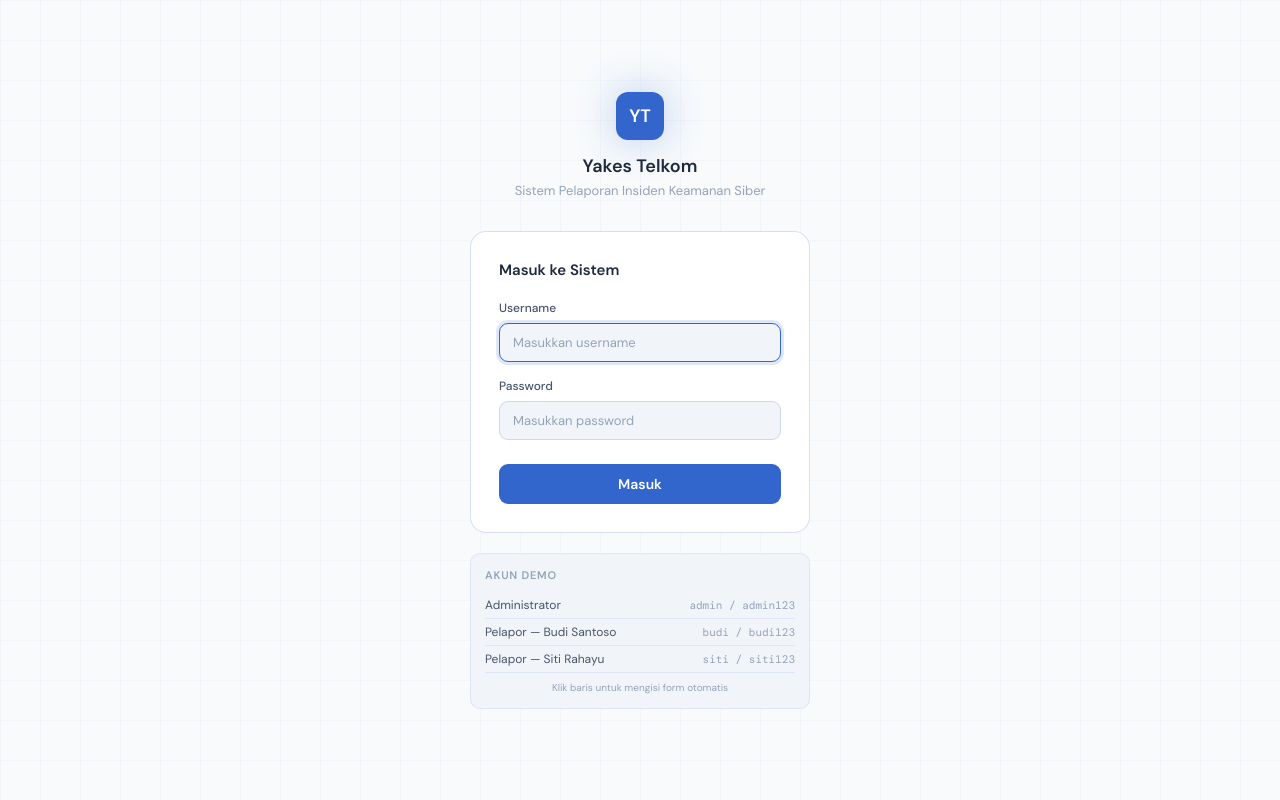
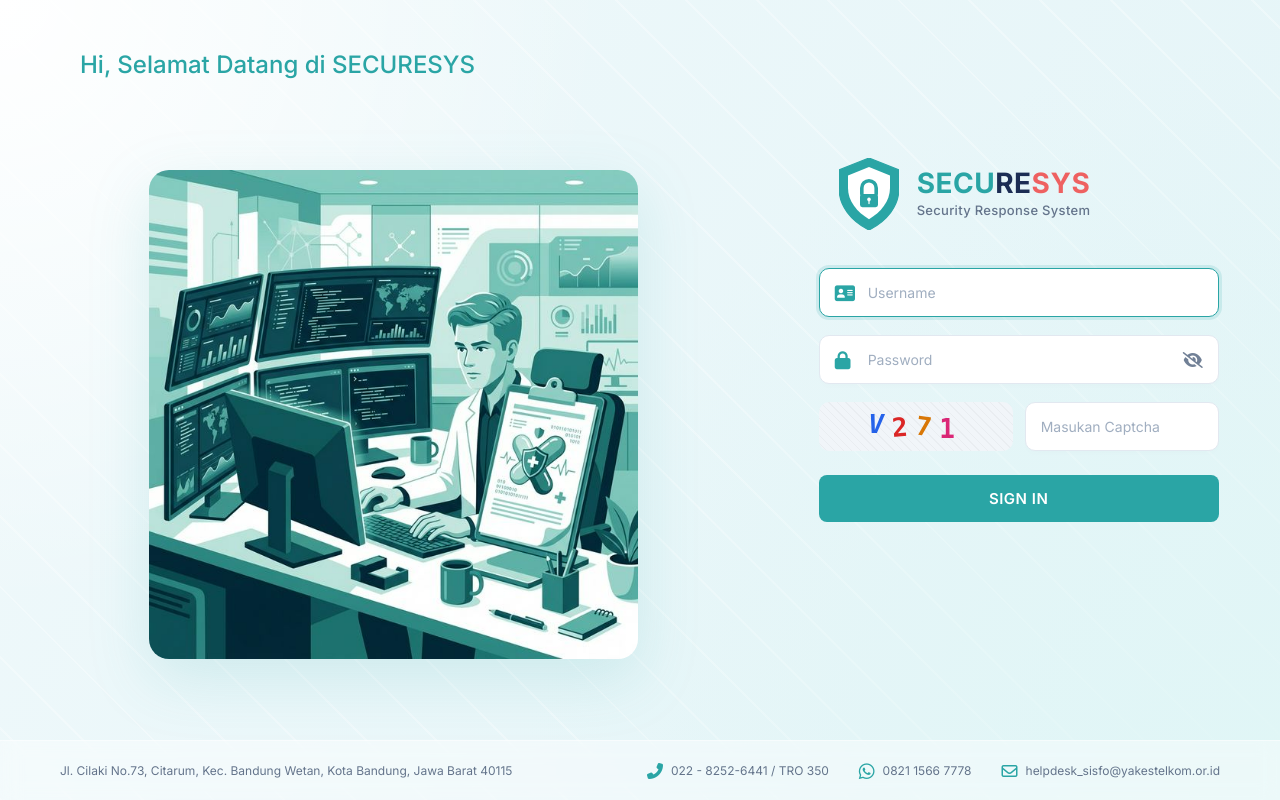
Before and after one commit to EnjeliEnjeli/yakes_insiden, a Flask app: page / in a window 1280 px wide. Run offline with Flask 3, Linux system fonts and the light colour scheme.

Commit message:
change fitur login

```diff
--- a/yakes_insiden/app.py
+++ b/yakes_insiden/app.py
@@ -150,7 +150,6 @@ def login():
 def logout():
     """Logout: clear session"""
     session.clear()
-    flash('Anda telah logout.', 'info')
     return redirect(url_for('login'))
 
 
--- a/yakes_insiden/templates/login.html
+++ b/yakes_insiden/templates/login.html
@@ -3,149 +3,384 @@
 <head>
   <meta charset="UTF-8">
   <meta name="viewport" content="width=device-width, initial-scale=1.0">
-  <title>Login — Sistem Insiden Siber Yakes Telkom</title>
+  <title>Login — SECURESYS</title>
   <link rel="preconnect" href="https://fonts.googleapis.com">
-  <link href="https://fonts.googleapis.com/css2?family=DM+Sans:wght@300;400;500;600&family=DM+Mono:wght@400;500&display=swap" rel="stylesheet">
+  <link href="https://fonts.googleapis.com/css2?family=Inter:wght@300;400;500;600;700&display=swap" rel="stylesheet">
+  <link rel="stylesheet" href="https://cdnjs.cloudflare.com/ajax/libs/font-awesome/6.4.0/css/all.min.css">
   <style>
+    :root {
+      --teal: #2AA5A5;
+      --teal-hover: #228b8b;
+      --dark-blue: #1C2D54;
+      --coral: #EE6161;
+      --bg-color: #EEF8FA;
+      --text: #4a5568;
+      --border: #e2e8f0;
+      --font: 'Inter', sans-serif;
+    }
     *, *::before, *::after { box-sizing: border-box; margin: 0; padding: 0; }
-    :root {
-      --bg: #f8fafc; --bg2: #ffffff; --bg3: #f1f5f9;
-      --border: rgba(51,102,204,0.1); --border2: rgba(51,102,204,0.2);
-      --text: #1e293b; --text2: #475569; --text3: #94a3b8;
-      --accent: #3366cc; --accent2: #2952a3;
-      --red: #dc2626; --red-bg: rgba(220,38,38,0.1);
-      --font: 'DM Sans', sans-serif;
+    body {
+      font-family: var(--font);
+      background-color: var(--bg-color);
+      color: var(--text);
+      min-height: 100vh;
+      overflow: hidden;
+      position: relative;
     }
-    body {
-      font-family: var(--font); background: var(--bg); color: var(--text);
-      min-height: 100vh; display: flex; align-items: center; justify-content: center;
+
+    /* Decorative Background Waves */
+    .bg-waves {
+      position: absolute; width: 100%; height: 100%; top: 0; left: 0; z-index: -1;
+      background:
+        radial-gradient(circle at 0% 0%, #ffffff 0%, transparent 40%),
+        radial-gradient(circle at 100% 100%, #e0f6f6 0%, transparent 50%),
+        repeating-linear-gradient(45deg, rgba(255,255,255,0.3) 0px, rgba(255,255,255,0.3) 2px, transparent 2px, transparent 50px),
+        linear-gradient(120deg, #F0F9FB 0%, #E3F4F7 100%);
     }
-    /* Subtle grid bg */
-    body::before {
-      content: ''; position: fixed; inset: 0; z-index: 0;
-      background-image:
-        linear-gradient(rgba(51,102,204,0.03) 1px, transparent 1px),
-        linear-gradient(90deg, rgba(51,102,204,0.03) 1px, transparent 1px);
-      background-size: 40px 40px;
+
+    .container {
+      display: flex; width: 100vw; height: calc(100vh - 60px);
     }
-    .container { position: relative; z-index: 1; width: 100%; max-width: 380px; padding: 20px; }
 
-    .brand { text-align: center; margin-bottom: 32px; }
-    .brand-mark {
-      display: inline-flex; align-items: center; justify-content: center;
-      width: 48px; height: 48px; border-radius: 12px;
-      background: var(--accent); color: #fff; font-size: 18px; font-weight: 700;
-      margin-bottom: 14px; box-shadow: 0 0 40px rgba(51,102,204,0.3);
+    .left-panel {
+      flex: 1.2;
+      display: flex;
+      flex-direction: column;
+      padding: 50px 50px 20px 80px;
+      position: relative;
     }
-    .brand h1 { font-size: 18px; font-weight: 600; color: var(--text); }
-    .brand p  { font-size: 13px; color: var(--text3); margin-top: 4px; }
 
-    .login-card {
-      background: var(--bg2); border: 1px solid var(--border2);
-      border-radius: 16px; padding: 28px;
+    .welcome-text {
+      color: var(--teal);
+      font-size: 24px;
+      font-weight: 500;
+      margin-bottom: 30px;
     }
-    .card-title { font-size: 15px; font-weight: 600; margin-bottom: 20px; color: var(--text); }
 
-    .form-group { margin-bottom: 16px; }
-    .form-label { display: block; font-size: 12px; font-weight: 500; color: var(--text2); margin-bottom: 7px; }
+    .illustration {
+      flex: 1;
+      display: flex;
+      align-items: center;
+      justify-content: center;
+    }
+    .illustration img {
+      max-width: 80%;
+      max-height: 80%;
+      object-fit: contain;
+      /* Add a subtle drop shadow to illustration */
+      filter: drop-shadow(0 20px 30px rgba(42, 165, 165, 0.15));
+      border-radius: 20px;
+    }
+
+    .right-panel {
+      flex: 1;
+      display: flex;
+      align-items: center;
+      justify-content: center;
+      flex-direction: column;
+    }
+
+    .form-wrapper {
+      width: 100%;
+      max-width: 440px;
+      padding: 20px;
+      margin-top: -60px;
+    }
+
+    /* Logo CSS */
+    .logo-container {
+      display: flex;
+      flex-direction: row;
+      align-items: center;
+      justify-content: flex-start;
+      margin-bottom: 40px;
+      padding-left: 20px;
+    }
+
+    .shield-icon {
+      width: 60px;
+      height: 70px;
+      margin-right: 18px;
+      position: relative;
+    }
+
+    .logo-text-group {
+      display: flex;
+      flex-direction: column;
+      justify-content: center;
+    }
+
+    .logo-main-text {
+      font-size: 28px;
+      font-weight: 700;
+      letter-spacing: 0.5px;
+      line-height: 1.1;
+    }
+
+    .logo-sub-text {
+      font-size: 13px;
+      color: #64748b;
+      font-weight: 500;
+      margin-top: 4px;
+      letter-spacing: 0.3px;
+    }
+
+    /* Form Styles */
+    .form-group {
+      margin-bottom: 18px;
+      position: relative;
+    }
+
+    .input-icon {
+      position: absolute;
+      left: 16px;
+      top: 50%;
+      transform: translateY(-50%);
+      color: var(--teal);
+      font-size: 18px;
+      pointer-events: none;
+    }
+
     .form-control {
-      width: 100%; padding: 10px 13px;
-      background: var(--bg3); border: 1px solid var(--border2);
-      border-radius: 9px; color: var(--text); font-size: 13px;
-      font-family: var(--font); outline: none;
-      transition: border-color 0.18s, box-shadow 0.18s;
+      width: 100%;
+      padding: 15px 15px 15px 48px;
+      background: #ffffff;
+      border: 1px solid var(--border);
+      border-radius: 10px;
+      color: #1e293b;
+      font-size: 14px;
+      font-family: var(--font);
+      outline: none;
+      transition: all 0.2s;
+      box-shadow: 0 4px 6px -1px rgba(0,0,0,0.01);
     }
-    .form-control:focus { border-color: var(--accent); box-shadow: 0 0 0 3px rgba(51,102,204,0.15); }
-    .form-control::placeholder { color: var(--text3); }
+    .form-control:focus {
+      border-color: var(--teal);
+      box-shadow: 0 0 0 3px rgba(42, 165, 165, 0.15);
+    }
+    .form-control::placeholder {
+      color: #a0aec0;
+      font-weight: 400;
+    }
 
-    .btn-login {
-      width: 100%; padding: 11px; border-radius: 9px;
-      background: var(--accent); color: #fff; font-size: 14px; font-weight: 600;
-      border: none; cursor: pointer; font-family: var(--font);
-      transition: background 0.18s, transform 0.1s;
-      margin-top: 8px;
+    .toggle-pw {
+      position: absolute;
+      right: 16px;
+      top: 50%;
+      transform: translateY(-50%);
+      color: #718096;
+      cursor: pointer;
+      font-size: 16px;
     }
-    .btn-login:hover { background: var(--accent2); }
-    .btn-login:active { transform: scale(0.98); }
+
+    .captcha-row {
+      display: flex;
+      gap: 12px;
+      margin-bottom: 24px;
+    }
+
+    .captcha-display {
+      flex: 1;
+      background: #F1F5F9;
+      border-radius: 10px;
+      display: flex;
+      align-items: center;
+      justify-content: center;
+      font-family: monospace;
+      font-size: 26px;
+      font-weight: bold;
+      letter-spacing: 8px;
+      user-select: none;
+      overflow: hidden;
+      position: relative;
+    }
+    /* Simple scratch background for captcha */
+    .captcha-display::after {
+      content:''; position:absolute; top:0; left:0; right:0; bottom:0;
+      background: repeating-linear-gradient(45deg, transparent, transparent 5px, rgba(0,0,0,0.03) 5px, rgba(0,0,0,0.03) 6px);
+    }
+
+    .captcha-input {
+      flex: 1;
+    }
+    .captcha-input .form-control {
+      padding-left: 15px; /* No icon */
+    }
+
+    .btn-submit {
+      width: 100%;
+      padding: 14px;
+      background: var(--teal);
+      color: #fff;
+      font-size: 15px;
+      font-weight: 600;
+      border: none;
+      border-radius: 8px;
+      cursor: pointer;
+      font-family: var(--font);
+      transition: background 0.2s;
+      letter-spacing: 0.5px;
+    }
+    .btn-submit:hover {
+      background: var(--teal-hover);
+    }
 
     .alert-error {
-      background: var(--red-bg); color: var(--red);
-      border: 1px solid rgba(239,68,68,0.3);
-      border-radius: 8px; padding: 10px 13px;
-      font-size: 13px; margin-bottom: 16px;
+      background: #fef2f2;
+      color: #ef4444;
+      border: 1px solid #fca5a5;
+      padding: 12px;
+      border-radius: 8px;
+      margin-bottom: 20px;
+      font-size: 13px;
+      text-align: center;
     }
 
-    .demo-accounts {
-      margin-top: 20px; padding: 14px;
-      background: var(--bg3); border-radius: 10px;
-      border: 1px solid var(--border);
+    /* Footer */
+    .footer {
+      position: absolute;
+      bottom: 0; width: 100%; height: 60px;
+      display: flex; align-items: center; justify-content: space-between;
+      padding: 0 60px;
+      font-size: 12px; color: #64748b;
+      background: rgba(255,255,255,0.4);
+      backdrop-filter: blur(10px);
+      border-top: 1px solid rgba(255,255,255,0.5);
     }
-    .demo-title { font-size: 11px; color: var(--text3); font-weight: 600; text-transform: uppercase; letter-spacing: 0.07em; margin-bottom: 10px; }
-    .demo-row {
-      display: flex; justify-content: space-between; align-items: center;
-      font-size: 12px; padding: 5px 0; border-bottom: 1px solid var(--border);
-      cursor: pointer;
+
+    .footer-left { display: flex; align-items: center; }
+    .footer-right { display: flex; align-items: center; gap: 30px; }
+    .footer-item { display: flex; align-items: center; gap: 8px; }
+    .footer-item i { color: var(--teal); font-size: 16px; }
+
+    @media (max-width: 992px) {
+      .container { flex-direction: column; height: auto; }
+      .left-panel { display: none; }
+      .right-panel { padding: 40px 20px; min-height: calc(100vh - 60px); }
+      .footer { padding: 0 20px; flex-direction: column; justify-content: center; gap: 10px; height: auto; padding-top: 15px; padding-bottom: 15px; }
+      .footer-right { gap: 15px; flex-wrap: wrap; justify-content: center; }
     }
-    .demo-row:last-child { border-bottom: none; }
-    .demo-row:hover .demo-cred { color: var(--accent); }
-    .demo-role { color: var(--text2); }
-    .demo-cred { font-family: 'DM Mono', monospace; color: var(--text3); font-size: 11px; transition: color 0.15s; }
-    .demo-hint { font-size: 10px; color: var(--text3); margin-top: 8px; text-align: center; }
-
-    @keyframes fadeIn { from { opacity: 0; transform: translateY(16px); } to { opacity: 1; transform: translateY(0); } }
-    .container { animation: fadeIn 0.4s ease; }
   </style>
 </head>
 <body>
+
+<div class="bg-waves"></div>
+
 <div class="container">
-  <div class="brand">
-    <div class="brand-mark">YT</div>
-    <h1>Yakes Telkom</h1>
-    <p>Sistem Pelaporan Insiden Keamanan Siber</p>
+  <div class="left-panel">
+    <div class="welcome-text">Hi, Selamat Datang di SECURESYS</div>
+    <div class="illustration">
+      <img src="{{ url_for('static', filename='img/illustration.png') }}" alt="SOC Dashboard Analyst">
+    </div>
   </div>
 
-  <div class="login-card">
-    <div class="card-title">Masuk ke Sistem</div>
+  <div class="right-panel">
+    <div class="form-wrapper">
+
+      <!-- Shield Logo Custom SVG -->
+      <div class="logo-container">
+        <div class="shield-icon">
+          <svg viewBox="0 0 100 120" fill="none" xmlns="http://www.w3.org/2000/svg">
+            <!-- Shield Background -->
+            <path d="M50 0L0 20V50C0 80 20 105 50 120C80 105 100 80 100 50V20L50 0Z" fill="var(--teal)" stroke="var(--teal)" stroke-width="2"/>
+            <!-- Inner White Cutout -->
+            <path d="M50 15L15 29V50C15 72 30 90 50 102C70 90 85 72 85 50V29L50 15Z" fill="white"/>
+            <!-- Padlock -->
+            <rect x="35" y="60" width="30" height="22" rx="4" fill="var(--teal)"/>
+            <path d="M38 60V50C38 43 43.5 38 50 38C56.5 38 62 43 62 50V60" stroke="var(--teal)" stroke-width="6" stroke-linecap="round"/>
+            <circle cx="50" cy="69" r="3" fill="white"/>
+            <path d="M50 72V76" stroke="white" stroke-width="2" stroke-linecap="round"/>
+          </svg>
+        </div>
+        <div class="logo-text-group">
+          <div class="logo-main-text">
+            <span style="color: var(--teal)">SECU</span><span style="color: var(--dark-blue)">RE</span><span style="color: var(--coral)">SYS</span>
+          </div>
+          <div class="logo-sub-text">Security Response System</div>
+        </div>
+      </div>
 
       {% if error %}
-    <div class="alert-error">{{ error }}</div>
+      <div class="alert-error"><i class="fas fa-exclamation-circle mr-2"></i> {{ error }}</div>
       {% endif %}
 
-    <form method="POST">
+      <form method="POST" autocomplete="off">
         <div class="form-group">
-        <label class="form-label">Username</label>
-        <input type="text" name="username" class="form-control" placeholder="Masukkan username" required autofocus>
-      </div>
-      <div class="form-group">
-        <label class="form-label">Password</label>
-        <input type="password" name="password" class="form-control" placeholder="Masukkan password" required>
-      </div>
-      <button type="submit" class="btn-login">Masuk</button>
-    </form>
+          <i class="fas fa-address-card input-icon"></i>
+          <input type="text" name="username" class="form-control" placeholder="Username" autocomplete="off" required autofocus>
         </div>
 
-  <div class="demo-accounts">
-    <div class="demo-title">Akun Demo</div>
-    <div class="demo-row" onclick="fillLogin('admin','admin123')">
-      <span class="demo-role">Administrator</span>
-      <span class="demo-cred">admin / admin123</span>
+        <div class="form-group">
+          <i class="fas fa-lock input-icon"></i>
+          <input type="password" id="pw-input" name="password" class="form-control" placeholder="Password" autocomplete="new-password" required>
+          <i class="fas fa-eye-slash toggle-pw" id="pw-toggle"></i>
         </div>
-    <div class="demo-row" onclick="fillLogin('budi','budi123')">
-      <span class="demo-role">Pelapor — Budi Santoso</span>
-      <span class="demo-cred">budi / budi123</span>
+
+        <div class="captcha-row">
+          <div class="captcha-display">
+            <!-- Simulated CAPTCHA -->
+            <span style="color:#2563eb; font-style:italic; transform: translateY(-3px)">V</span>
+            <span style="color:#dc2626; transform: rotate(-5deg)">2</span>
+            <span style="color:#d97706; transform: rotate(8deg)">7</span>
+            <span style="color:#db2777; transform: translateY(2px)">1</span>
           </div>
-    <div class="demo-row" onclick="fillLogin('siti','siti123')">
-      <span class="demo-role">Pelapor — Siti Rahayu</span>
-      <span class="demo-cred">siti / siti123</span>
-    </div>
-    <div class="demo-hint">Klik baris untuk mengisi form otomatis</div>
+          <div class="captcha-input">
+            <input type="text" class="form-control" placeholder="Masukan Captcha" required>
           </div>
         </div>
+
+        <button type="submit" class="btn-submit">SIGN IN</button>
+      </form>
+
+    </div>
+  </div>
+</div>
+
+<div class="footer">
+  <div class="footer-left">
+    Jl. Cilaki No.73, Citarum, Kec. Bandung Wetan, Kota Bandung, Jawa Barat 40115
+  </div>
+  <div class="footer-right">
+    <div class="footer-item">
+      <i class="fas fa-phone-alt"></i>
+      <span>022 - 8252-6441 / TRO 350</span>
+    </div>
+    <div class="footer-item">
+      <i class="fab fa-whatsapp" style="font-size: 18px;"></i>
+      <span>0821 1566 7778</span>
+    </div>
+    <div class="footer-item">
+      <i class="far fa-envelope"></i>
+      <span>helpdesk_sisfo@yakestelkom.or.id</span>
+    </div>
+  </div>
+</div>
+
 <script>
-function fillLogin(u, p) {
-  document.querySelector('[name=username]').value = u;
-  document.querySelector('[name=password]').value = p;
+  // Password visibility toggle
+  const pwToggle = document.getElementById('pw-toggle');
+  const pwInput = document.getElementById('pw-input');
+
+  pwToggle.addEventListener('click', function() {
+    if (pwInput.type === 'password') {
+      pwInput.type = 'text';
+      this.classList.remove('fa-eye-slash');
+      this.classList.add('fa-eye');
+    } else {
+      pwInput.type = 'password';
+      this.classList.remove('fa-eye');
+      this.classList.add('fa-eye-slash');
     }
+  });
+
+  // Basic CAPTCHA validation simulation
+  document.querySelector('form').addEventListener('submit', function(e) {
+    const captchaVal = document.querySelector('.captcha-input input').value.trim().toLowerCase();
+    if (captchaVal !== 'v271' && captchaVal !== 'v 2 7 1') {
+      e.preventDefault();
+      alert('Captcha salah. Silahkan masukan V 2 7 1');
+    }
+  });
 </script>
 </body>
 </html>
```
Also changed, not shown: yakes_insiden/static/img/illustration.png (added). Lines whose indentation alone changed are shown as unchanged.
